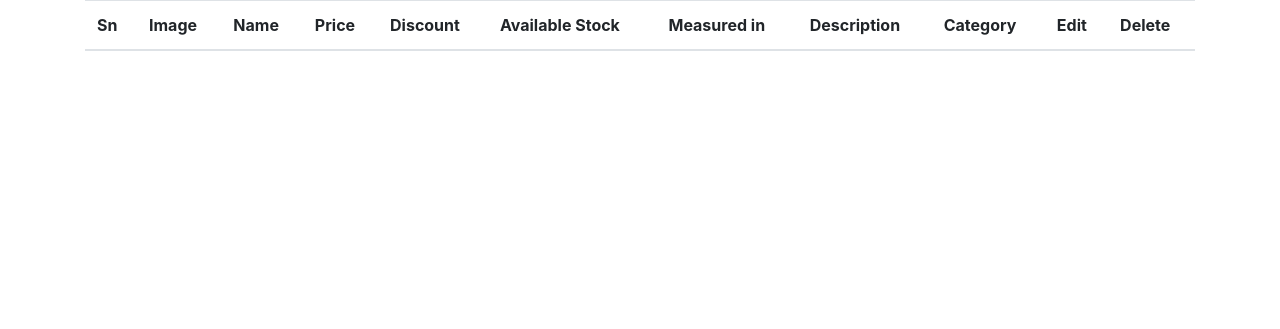
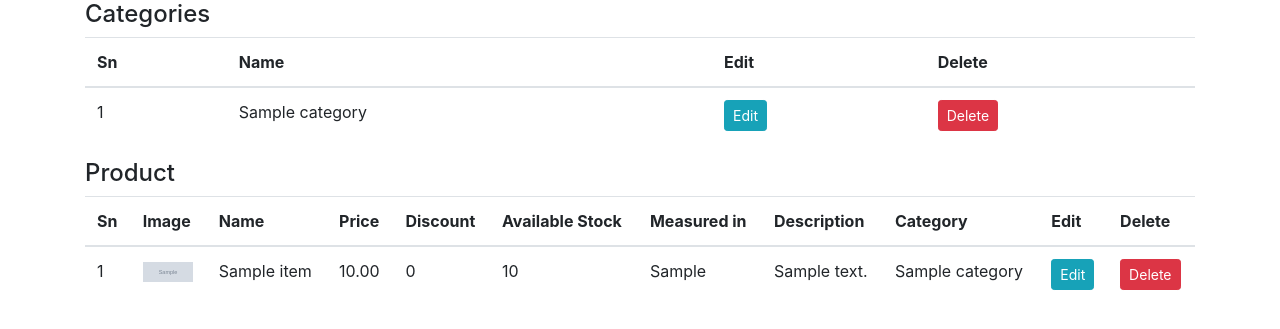
Before and after one commit to sageradh1/yourbasket-backend, a Flask app: page /admin/ in a window 1280 px wide. Shown: the part 56-385 px from the top of the page. Run offline with Flask 2, Linux system fonts and the light colour scheme; a user stored in the database is signed in; tables that the repository leaves empty hold one stand-in row (values such as "Sample post"); grey boxes marked "Sample" are stand-in pictures; lists and menus that the app fills with data are empty; parts of the project's set-up code (start-up, migrations or seed data) failed here and were passed over; some libraries are stand-ins or nearby versions.

Commit message:
Upto Categories and Item

```diff
--- a/app/cart/carts.py
+++ b/app/cart/carts.py
@@ -84,8 +84,8 @@
 
 
 
-@app.route('/deleteitem/<int:id>')
-def deleteitem(id):
+@app.route('/deletecartitem/<int:id>')
+def deletecartitem(id):
     if 'Shoppingcart' not in session or len(session['Shoppingcart']) <= 0:
         return redirect(url_for('customer_home'))
     try:
--- a/app/templates/admin/_admin_navbar.html
+++ b/app/templates/admin/_admin_navbar.html
@@ -22,7 +22,7 @@
               </a>
               <div class="dropdown-menu" aria-labelledby="navbarDropdownMenuLink">
                 <a class="dropdown-item" href="{{url_for('additem')}}">Add item</a>
-                <a class="dropdown-item" href="{{url_for('additem')}}">Add Category</a>
+                <a class="dropdown-item" href="{{url_for('addcategory')}}">Add Category</a>
 
               </div>
             </li>
--- a/app/templates/admin/index.html
+++ b/app/templates/admin/index.html
@@ -6,6 +6,69 @@
 <!--==========END NAVBAR ==============-->
 <div class="container">
     {% include '_messages.html' %}
+
+
+  <!-- =======================================Category==================================== -->
+
+  <h4>Categories</h4>
+    <table class="table tbale-sm">
+        <thead>
+            <th>Sn</th>
+            <th>Name</th>
+            <th>Edit</th>
+            <th>Delete</th>
+        </thead>
+        <tbody>
+          {% for eachcategory in allcategories %}
+          <div class="row">
+            <tr>
+              <td>{{loop.index}}</td>
+              <td>{{ eachcategory.name }}</td>
+
+
+
+              <td> <a href="{{url_for('updatecategory', id=eachcategory.id)}}" class="btn btn-sm btn-info">Edit </a> </td>
+              <td><button type="button" class="btn btn-danger btn-sm" data-toggle="modal" data-target="#exampleModal-{{eachcategory.id}}">
+                Delete
+              </button></td>
+            </tr>
+          </div>
+
+
+          <!--============= MODEL ===================-->
+        <div class="modal fade" id="exampleModal-{{eachcategory.id}}" tabindex="-1" role="dialog" aria-labelledby="exampleModalLabel" aria-hidden="true">
+          <div class="modal-dialog" role="document">
+            <div class="modal-content">
+              <div class="modal-header">
+                <h5 class="modal-title" id="exampleModalLabel">{{eachcategory.name }}</h5>
+                <button type="button" class="close" data-dismiss="modal" aria-label="Close">
+                  <span aria-hidden="true">&times;</span>
+                </button>
+              </div>
+              <div class="modal-body">
+                <p class="text-danger">Are you sure that you want to delete this category called {{ eachcategory.name }} ?</p>
+              </div>
+              <div class="modal-footer">
+                <button type="button" class="btn btn-secondary" data-dismiss="modal">Cancel</button>
+                <form action="{{url_for('deletecategory',id=eachcategory.id)}}" method="post">
+                  <button type="submit" class="btn btn-danger">Delete</button>
+                </form>
+
+              </div>
+            </div>
+          </div>
+        </div>
+          <!--==============MODEL ===================-->
+
+          {% endfor %}
+        </tbody>
+    </table>
+
+
+
+
+    <!-- =======================================Product==================================== -->
+    <h4>Product</h4>
     <table class="table tbale-sm">
         <thead>
             <th>Sn</th>
@@ -21,7 +84,8 @@
             <th>Delete</th>
         </thead>
         <tbody>
-          {% for item in items %}
+          {% for item in allitems %}
+          <div class="row">
             <tr>
               <td>{{loop.index}}</td>
               <td> <img src="{{url_for('static',filename='images/item-images/' + item.image_1)}}" alt="{{item.name}}" width="50" height="20"></td>
@@ -45,6 +109,8 @@
                 Delete
               </button></td>
             </tr>
+          </div>
+
 
  <!--============= MODEL ===================-->
         <div class="modal fade" id="exampleModal-{{item.id}}" tabindex="-1" role="dialog" aria-labelledby="exampleModalLabel" aria-hidden="true">
@@ -57,11 +123,11 @@
                 </button>
               </div>
               <div class="modal-body">
-                <p class="text-danger">Are you Sure that you want to delete this Category ({{ item.name }})</p>
+                <p class="text-danger">Are you sure that you want to delete this product called {{ item.name }} ?</p>
               </div>
               <div class="modal-footer">
                 <button type="button" class="btn btn-secondary" data-dismiss="modal">Cancel</button>
-                <form action="{{url_for('deletecat',id=item.id)}}" method="post">
+                <form action="{{url_for('deleteitem',id=item.id)}}" method="post">
                   <button type="submit" class="btn btn-danger">Delete</button>
                 </form>
 
@@ -74,5 +140,7 @@
           {% endfor %}
         </tbody>
     </table>
+
+
 </div>
 {% endblock content %}
--- a/app/templates/cart/cart.html
+++ b/app/templates/cart/cart.html
@@ -39,7 +39,7 @@
                     <td>Rs {{"%.2f"|format(subtotal - discount|round(1,'floor')) }}</td>
                     <td><button type="submit" class="btn btn-sm btn-info">Update</button> </td>
                 </form>
-                    <td> <a href="{{url_for('deleteitem', id=key)}}" class="btn btn-sm btn-danger">Delete</a></td>
+                    <td> <a href="{{url_for('deletecartitem', id=key)}}" class="btn btn-sm btn-danger">Delete</a></td>
                 </tr>
                 {% endfor %}
             </tbody>
```
Also changed, not shown: app/product/routes.py (+90 -58 lines), app/templates/admin/category-add.html (added, +31 -0 lines), app/templates/admin/item-add.html (+8 -6 lines), app/static/static/item-images/image_1.png (added), app/static/static/item-images/kissclipart-wicker-food-basket-gift-basket-hamper-ecc013879afb10bf.png (added). Lines whose indentation alone changed are shown as unchanged.
